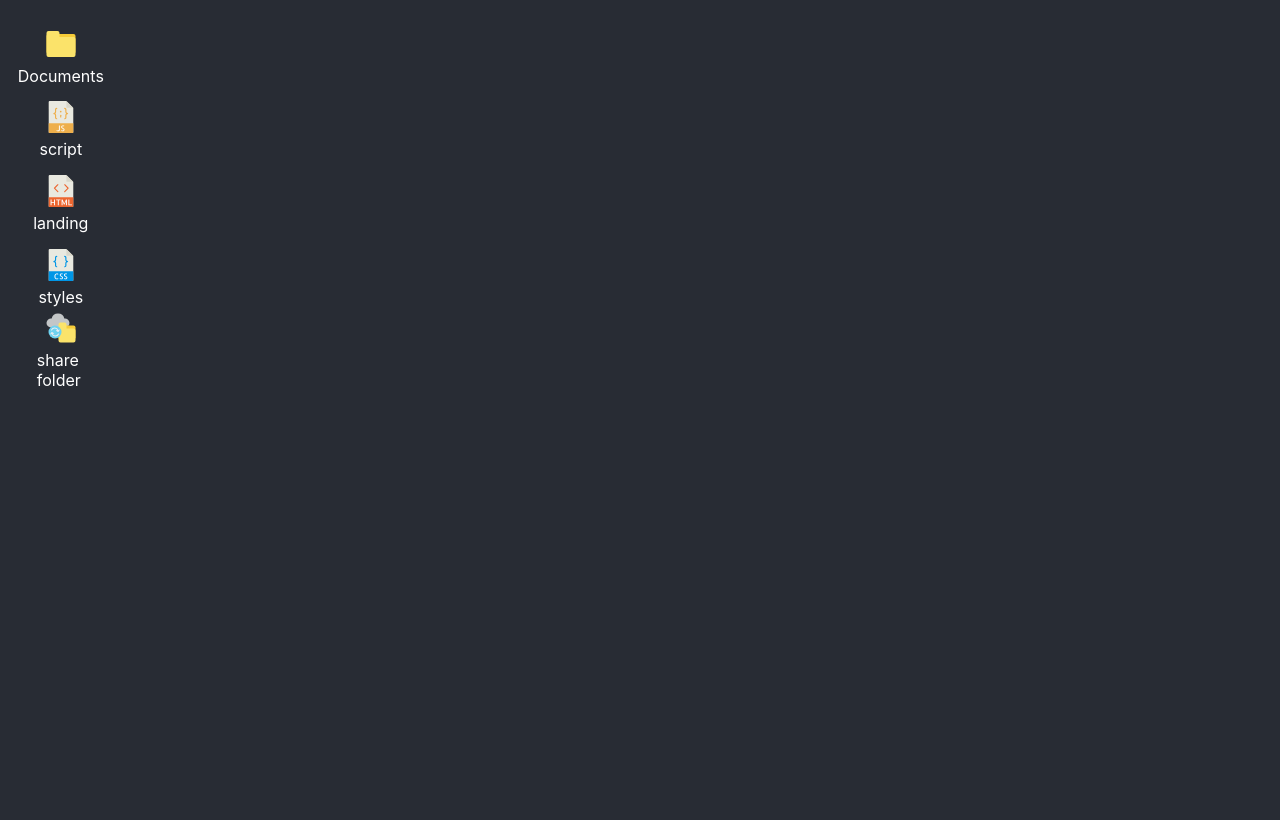
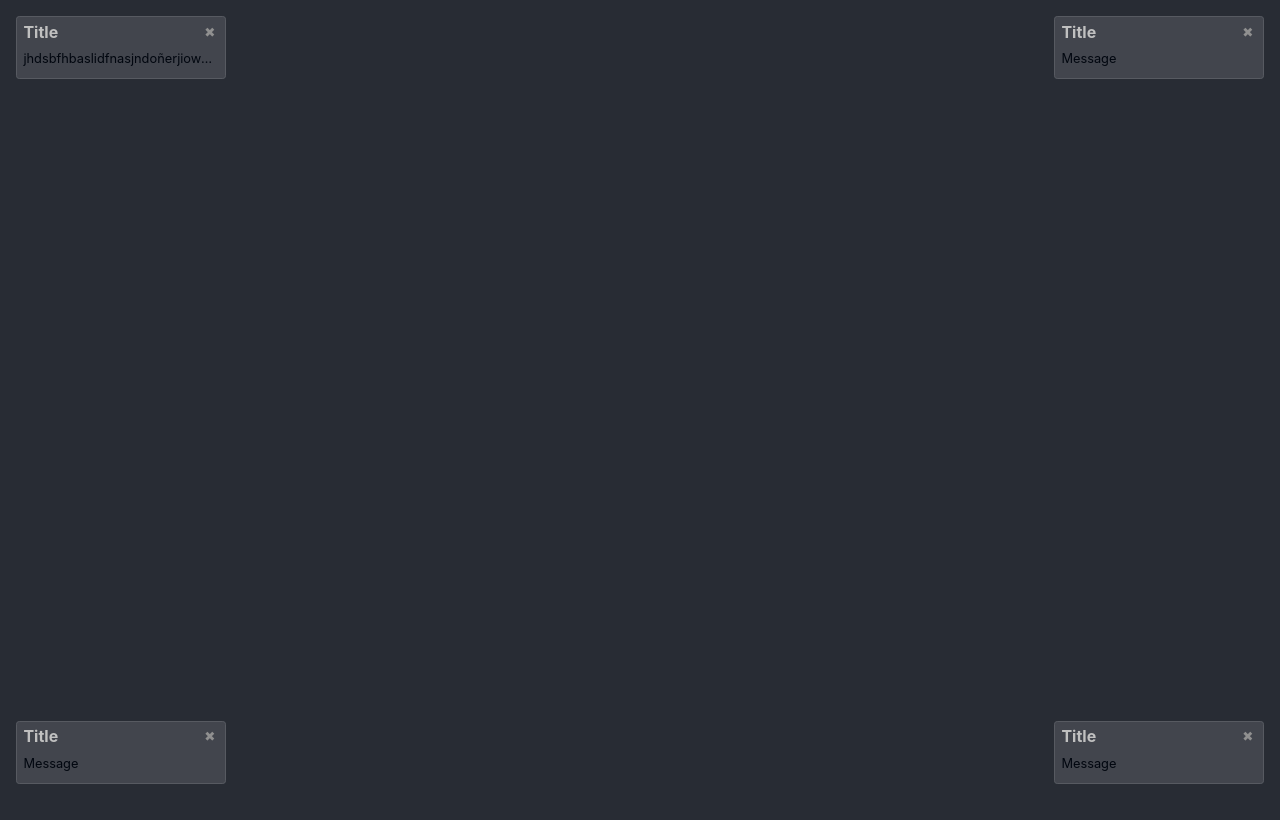
Before and after one commit to NoobTechGroup/NoobOS, a React (Create React App) app: page / in a window 1280 px wide. Built offline with nearby package versions, Linux system fonts and the light colour scheme.

Commit message:
Update component styles

```diff
--- a/src/App.js
+++ b/src/App.js
@@ -2,13 +2,20 @@ import React from "react";
 import { BrowserRouter as Router, Route } from "react-router-dom";
 import Desktop from "Pages/Desktop";
 import Login from "Pages/Login";
+import Notification from "./Components/Notification"
 
 function App() {
   return (
-    <Router>
-      <Route path="/login" component={Login} />
-      <Route path="/" component={Desktop} />
-    </Router>
+    // <Router>
+    //   <Route path="/login" component={Login} />
+    //   <Route path="/" component={Desktop} />
+    // </Router>
+    <div className="App-header">
+      <Notification title="Title" text="jhdsbfhbaslidfnasjndoñerjiowejirhiu23hurbubsdfhjndljfngñemnrmtglñekramñlgkmerlñkmglkmrlñnfkñjnwkejnribfwebhbfwejbfkjwnEJKNDLKemlkfmlkwamrflkmwelknglrnwlknml´kwentkçlnlwékntñlwmrñekmñlewmtlknlwkrentkjnewkjnrlkbwehbiqbwirubqwnrkwnelrnwknjl" position="TL" />
+      <Notification title="Title" text="Message" position="TR" />
+      <Notification title="Title" text="Message" position="BR" />
+      <Notification title="Title" text="Message" position="BL" />
+    </div>
   );
 }
 
--- a/src/Components/Notification/index.jsx
+++ b/src/Components/Notification/index.jsx
@@ -1,5 +1,6 @@
 // Dependencies
 import React from "react";
+// import IconImg from "assets/Icons/svgsample.svg";
 
 // Components
 
@@ -10,27 +11,24 @@ import {
   NotificationStyle,
   NotificationTitle,
   TextNotification,
-  Button
+  Close
 } from "./styles";
+
 
 const Notification = props => {
   const { title, text, position } = props;
 
   return (
-    <ContainerBox className={`container-box ${position}`}>
-      <NotificationStyle className={`notification-style ${position}`}>
-        <div>
-          <NotificationTitle className="notification-title">
-            {title}
-          </NotificationTitle>
-          <TextNotification className="notification-msg">
-            {text}
-          </TextNotification>
-        </div>
-        <Button className="button">
-          x
-        </Button>
+    <ContainerBox position={position} >
+      <NotificationStyle>
+        <NotificationTitle>
+          {title}
+        </NotificationTitle>
+        <Close>✖</Close>
       </NotificationStyle>
+      <TextNotification>
+        {text}
+      </TextNotification>
     </ContainerBox>
   );
 };
--- a/src/Components/Notification/styles.jsx
+++ b/src/Components/Notification/styles.jsx
@@ -1,30 +1,33 @@
 import styled from "styled-components";
 
 export const ContainerBox = styled.div`
-  display: flex;
-  justify-content: flex-end;
-
-  /* display: flex;
-  justify-content: flex-end;
-  align-items: flex-end;
+  margin: 1rem;
+  width: 13rem;
+  border: 0.1rem solid #575a61;
+  border-radius: 0.2rem;
+  background-color: #42454d;
   position: absolute;
-  width:100%;
-  top: calc(100% - 20vh) */
-
-  /* display: flex;
-  justify-content: flex-start;
-  align-items: flex-end;
-  position: absolute;
-  width:100%;
-  top: calc(100% - 20vh) */
+  ${({ position }) =>
+    (position === "TL" && {
+      top: "0",
+      left: "0",
+      }) ||
+    (position === "TR" && {
+      top: "0",
+      right: "0",
+    }) ||
+    (position === "BL" && {
+      bottom: "0",
+      left: "0",
+    }) ||
+    (position === "BR" && {
+      bottom: "0",
+      right: "0",
+  })};
 `;
 
 export const NotificationStyle = styled.div`
-  margin: 1rem;
-  background-color: #2c2c2c;
-  border: 0.1rem solid #c3c3c3;
-  border-radius: 0.2rem;
-  width: 20%;
+  margin: 0;
   display: flex;
   flex-direction: row;
   justify-content: space-between;
@@ -32,25 +35,39 @@ export const NotificationStyle = styled.div`
 
 export const NotificationTitle = styled.h3`
   margin: 0.3rem 0.4rem 0;
-  /* padding-left: 0.5rem; */
   font-size: 1rem;
   color: #c0c0c0;
+  max-width: 93%;
+  display: inline-block;
+  white-space: nowrap;
+  overflow: hidden;
+  text-overflow: ellipsis;
 `;
 
 export const TextNotification = styled.p`
-  margin: 0.4rem;
-  /* padding-left: 0.5rem; */
+  margin: 0 0.4rem 0.4rem;
   font-size: 0.8rem;
-  color: #23c1c1;
+  color: #01060f;
+  max-width: 93%;
+  display: inline-block;
+  white-space: nowrap;
+  overflow: hidden;
+  text-overflow: ellipsis;
 `;
 
-export const Button = styled.button`
-  margin: 0.3rem;
-  background-color: #5c5c5c;
+export const Close = styled.button`
+  color: #909090;
+  outline: none;
+  height: 1.5rem;
+  width: 1.5rem;
   border: none;
-  border-radius: 1rem;
-  width: 1rem;
-  height: 1rem;
-  font-size:0.5rem;
-  font-weight: bold;
+  border-radius:50%;
+  background-color: transparent;
+  margin: 0.2rem;
+  box-sizing: border-box;
+  &:hover {
+    color: #fff;
+    transition: 0.3s;
+    background-color: #f53333;
+  }
 `;
```
